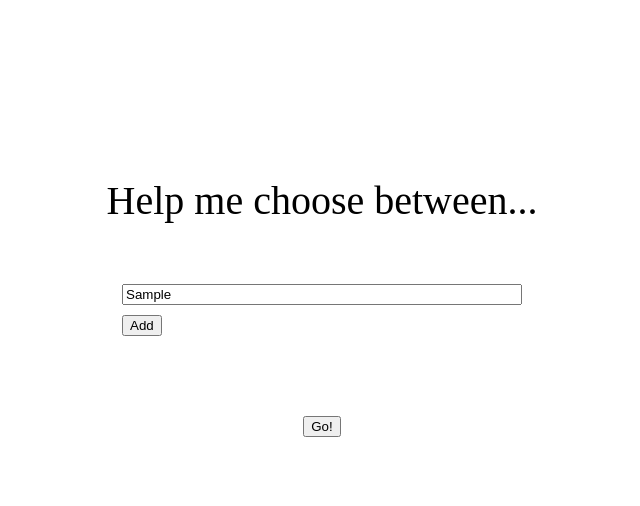
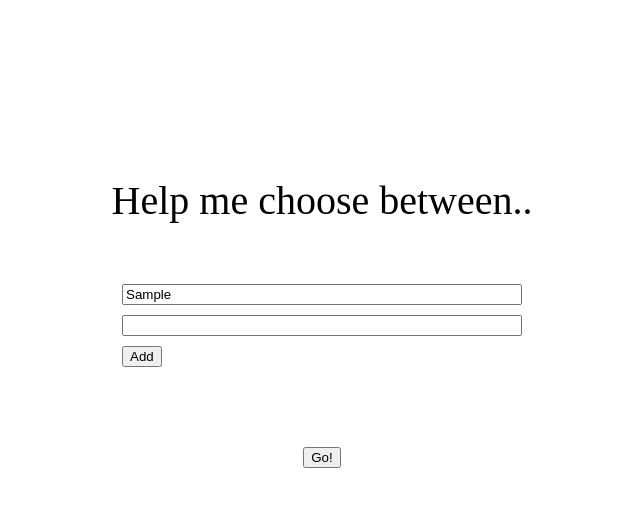
Before and after one commit to elena4ever/help-me-choose, a plain HTML site: page index.html in a window 1280 px wide. Both pictures are taken after typing "Sample" into the empty fields and a click on the button "Add". Shown: the whole page, without its empty margins (318-958 px from the left). Drawn offline with nearby package versions, Linux system fonts and the light colour scheme.

Commit message:
Add more code

```diff
--- a/index.html
+++ b/index.html
@@ -3,16 +3,28 @@
   <head>
     <meta charset=utf-8>
     <title>Help me choose</title>
-  <link rel="stylesheet" type="text/css" href="main.css">
+    <link href="./main.css" rel="stylesheet" type="text/css">
   </head>
   <body>
-<h1>Help me choose between...</h1>
+    <h1>Help me choose between..</h1>
     <div class="inputSection">
       <div class="inputs">
         <input placeholder="Something"></input>
       </div>
       <button class="addOption">Add</button>
     </div>
+    <div class="resultSection"></div>
     <button>Go!</button>
+
+    <script src="https://code.jquery.com/jquery-3.2.1.min.js"></script>
+    <script>
+      $(function() {
+        $('.resultSection').hide()
+        var add_option = function() {
+          $('.inputs').append('<input></input>')
+        }
+        $('.addOption').click(add_option)
+      })
+    </script>
   </body>
 </html>
```
Lines whose indentation alone changed are shown as unchanged.
